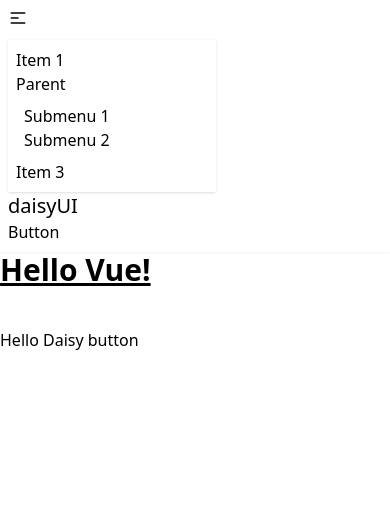
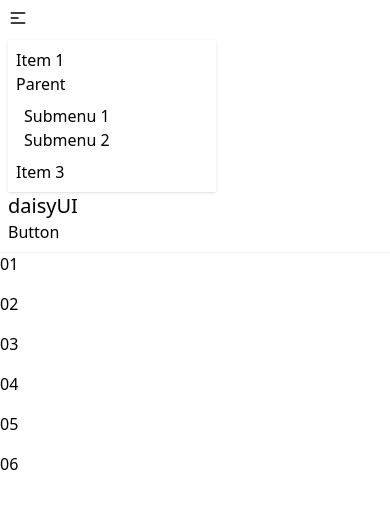
Before and after one commit to matherton/exclusive-solutions, a Vue app: page / in a window 390 px wide. Shown: the top 508 px of the page. Built offline with nearby package versions, Linux system fonts and the light colour scheme.

Commit message:
added homePage component with a basic responsive template

```diff
--- a/src/App.vue
+++ b/src/App.vue
@@ -1,10 +1,9 @@
 <script setup>
 import navBar from "./components/navBar.vue";
+import home from "./components/homePage.vue";
 </script>
 
 <template>
   <navBar class="bg-neutral text-neutral-content p-2" />
-
-  <h1 class="text-3xl font-bold underline mb-10">Hello Vue!</h1>
-  <button class="btn btn-primary">Hello Daisy button</button>
+  <home />
 </template>
--- a/src/components/hamburger.vue
+++ /dev/null
@@ -1,38 +0,0 @@
-<template lang="">
-  <label className="btn btn-circle swap swap-rotate">
-    <!-- {/* this hidden checkbox controls the state */} -->
-    <input type="checkbox" />
-
-    <!-- {/* hamburger icon */} -->
-    <svg
-      className="swap-off fill-current"
-      xmlns="http://www.w3.org/2000/svg"
-      width="22"
-      height="22"
-      viewBox="0 0 512 512"
-    >
-      <path
-        d="M64,384H448V341.33H64Zm0-106.67H448V234.67H64ZM64,128v42.67H448V128Z"
-      />
-    </svg>
-
-    <!-- {/* close icon */}
-    <svg
-      className="swap-on fill-current"
-      xmlns="http://www.w3.org/2000/svg"
-      width="32"
-      height="32"
-      viewBox="0 0 512 512"
-    >
-      <polygon
-        points="400 145.49 366.51 112 256 222.51 145.49 112 112 145.49 222.51 256 112 366.51 145.49 400 256 289.49 366.51 400 400 366.51 289.49 256 400 145.49"
-      />
-    </svg>-->
-  </label>
-</template>
-<script>
-export default {
-  name: "hamburger",
-};
-</script>
-<style lang=""></style>
--- /dev/null
+++ b/src/components/homePage.vue
@@ -0,0 +1,16 @@
+<template lang="">
+  <div class="grid grid-cols-1 md:grid-cols-3 xl:grid-cols-6 gap-4">
+    <div>01</div>
+    <div>02</div>
+    <div>03</div>
+    <div>04</div>
+    <div>05</div>
+    <div>06</div>
+  </div>
+</template>
+<script>
+export default {
+  name: "home",
+};
+</script>
+<style lang=""></style>
--- a/src/components/navBar.vue
+++ b/src/components/navBar.vue
@@ -1,10 +1,8 @@
-<script setup>
-import hamburger from "./hamburger.vue";
-</script>
+<script setup></script>
 <template lang="">
   <div class="navbar bg-base-100 shadow-sm">
     <div class="navbar-start">
-      <div class="dropdown">
+      <div class="dropdown bg-neutral text-neutral-content">
         <div tabindex="0" role="button" class="btn btn-ghost lg:hidden">
           <svg
             xmlns="http://www.w3.org/2000/svg"
@@ -23,7 +21,7 @@ import hamburger from "./hamburger.vue";
         </div>
         <ul
           tabindex="0"
-          class="menu menu-sm dropdown-content bg-base-100 rounded-box z-1 mt-3 w-52 p-2 shadow"
+          class="menu menu-sm dropdown-content bg-red rounded-box z-1 mt-3 w-52 p-2 shadow"
         >
           <li><a>Item 1</a></li>
           <li>
```
